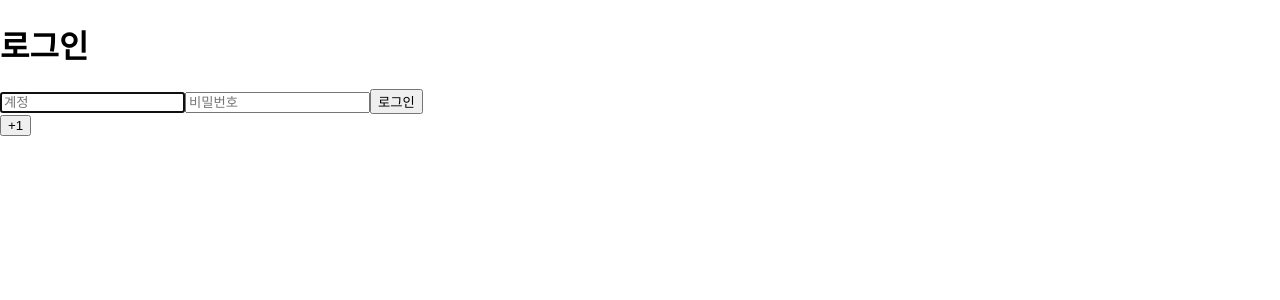
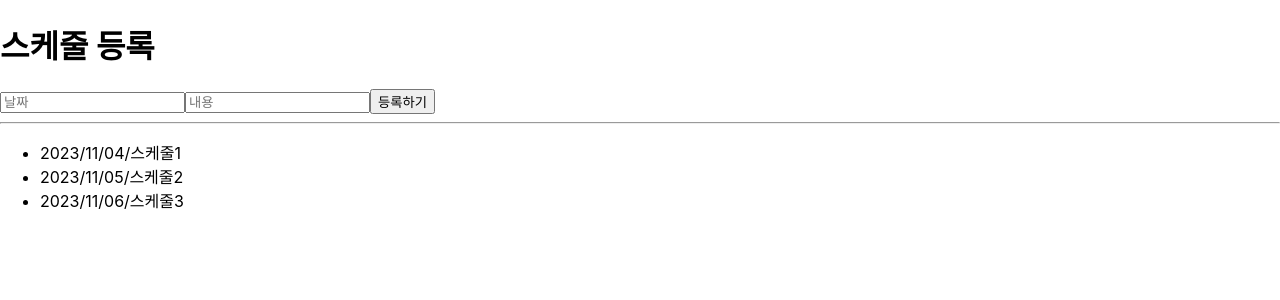
Before and after one commit to yonggyo1125/reactProjectB2, a React (Create React App) app: page / in a window 1280 px wide. Shown: the top 300 px of the page. Built offline with nearby package versions, Linux system fonts and the light colour scheme.

Commit message:
수업 소스

```diff
--- a/src/App.js
+++ b/src/App.js
@@ -1,7 +1,7 @@
-import LoginContainer from './containers/member/LoginContainer';
+import Schedules from './components/Schedules';
 
 const App = () => {
-  return <LoginContainer />;
+  return <Schedules />;
 };
 
 export default App;
--- /dev/null
+++ b/src/components/Schedules.js
@@ -0,0 +1,41 @@
+import { useState } from 'react';
+
+const Schedules = () => {
+  const [schedules, setSchedules] = useState([
+    {
+      id: 1,
+      date: '2023/11/04',
+      content: '스케줄1',
+    },
+    {
+      id: 2,
+      date: '2023/11/05',
+      content: '스케줄2',
+    },
+    {
+      id: 3,
+      date: '2023/11/06',
+      content: '스케줄3',
+    },
+  ]);
+  return (
+    <>
+      <h1>스케줄 등록</h1>
+      <form>
+        <input type="text" name="date" placeholder="날짜" />
+        <input type="text" name="content" placeholder="내용" />
+        <button type="submit">등록하기</button>
+      </form>
+      <hr />
+      <ul>
+        {schedules.map((s) => (
+          <li>
+            {s.date}/{s.content}
+          </li>
+        ))}
+      </ul>
+    </>
+  );
+};
+
+export default Schedules;
--- a/src/components/member/LoginForm.js
+++ b/src/components/member/LoginForm.js
@@ -1,64 +1,19 @@
 import { useTranslation } from 'react-i18next';
-import React, { useEffect, useRef } from 'react';
 import MainTitle from '../commons/MainTitle';
 
 const LoginForm = () => {
   const { t } = useTranslation();
-  // let num = 10; // 렌더링 시에 초기화(다시 10)
-  // let refUserId = React.createRef(); // 클래스형 컴포넌트 + 함수형 컴포넌트 둘다 사용 가능
-  let refUserId = useRef(); // 함수형 컴포넌트 에서만 사용 가능
-  let refTitle = useRef();
 
-  let refCount = useRef(10); // 렌더링 상관없이 사용 가능한 지역변수
-
-  useEffect(() => {
-    /**
-     * current 속성을 통해서 DOM에 접근
-     */
-    //console.log(refUserId.current);
-    refUserId.current.focus();
-
-    refTitle.current.printInfo('메세지');
-  }, []);
-
-  const handleClick = () => {
-    console.log('현재 값 : ', refCount.current);
-    refCount.current++;
-    console.log('변경 값 : ', refCount.current);
-  };
-
-  /*
-  let refUserId;
-
-  useEffect(() => {
-    // 렌더링 직후, 갱신 직후 -> 렌더링 이후에 할 공통 작업
-    refUserId.focus();
-  }, [refUserId]);
-  */
   return (
     <>
-      <MainTitle ref={refTitle}>{t('로그인')}</MainTitle>
+      <MainTitle>{t('로그인')}</MainTitle>
 
       <form>
-        {/*
-        <input
-          type="text"
-          ref={(ref) => (refUserId = ref)}
-          name="userId"
-          placeholder={t('아이디')}
-  />*/}
-        <input
-          type="text"
-          name="userId"
-          placeholder={t('아이디')}
-          ref={refUserId}
-        />
+        <input type="text" name="userId" placeholder={t('아이디')} />
+
         <input type="password" name="userPw" placeholder={t('비밀번호')} />
         <button type="submit">{t('로그인')}</button>
       </form>
-      <button type="button" onClick={handleClick}>
-        +1
-      </button>
     </>
   );
 };
```
